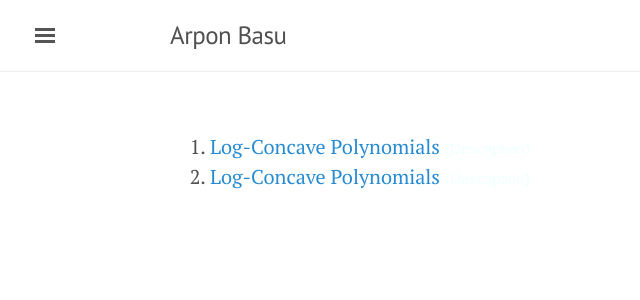
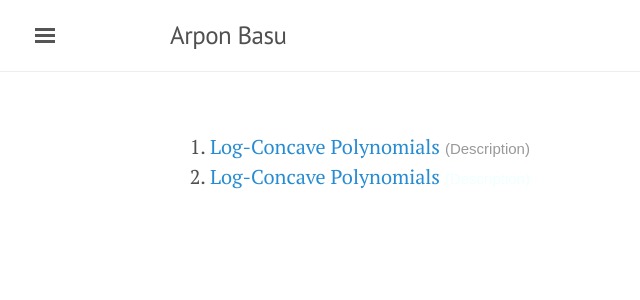
Before and after one commit to rugiarindam/rugiarindam.github.io, a Jekyll site: the page built from dummy6789.html, in a window 1280 px wide. Shown: the top 300 px of the page, without its empty margins (0-640 px from the left). Built offline with Jekyll 4.4.1, drawn with Linux system fonts in a browser that asks for light colours; nearby versions of some CDN libraries.

Commit message:
new feature

```diff
--- a/dummy6789.html
+++ b/dummy6789.html
@@ -4,8 +4,8 @@ title: Test
 ---
 
 <ol type="1">
-    <li> <a href="./Expository_Writings/log_concave_polynomials.pdf" target="_blank">Log-Concave Polynomials</a> <a href="#" onclick='myFunction("log-conc_desc")'><span style="font-family: sans-serif, 'Open Sans';color: #f0ffff;font-size: 15px;">(Description)</span></a><br>
-    <div style="border-radius:15px;-webkit-border-radius:15px;-moz-border-radius:15px;width:100%;float:center;display:none;font-size:medium;background-color:#c2c2d6;margin-left:0;padding:10px;text-align:left;" id="log-conc_desc">
+    <li> <a href="./Expository_Writings/log_concave_polynomials.pdf" target="_blank">Log-Concave Polynomials</a> <a href="#" onclick='myFunction("log-conc_desc")'><span style="font-family: sans-serif, 'Open Sans';color: #999;font-size: 15px;">(Description)</span></a><br>
+    <div style="border-radius:15px;-webkit-border-radius:15px;-moz-border-radius:15px;width:100%;float:center;display:none;font-size:medium;background-color:#f0ffff;margin-left:0;padding:10px;text-align:left;" id="log-conc_desc">
         Prepared an expository report on the technique of log-concave polynomials, especially as pioneered by <a href="https://homes.cs.washington.edu/~shayan/" target="_blank">Shayan Oveis Gharan</a>, <a href="https://nimaanari.com" target="_blank">Nima Anari</a>. Covered a proof of Mason's conjecture, and deterministic and randomized matroid base counting algorithms, including a proof of the Mihail-Vazirani conjecture.
     </div>
     </li>
```
